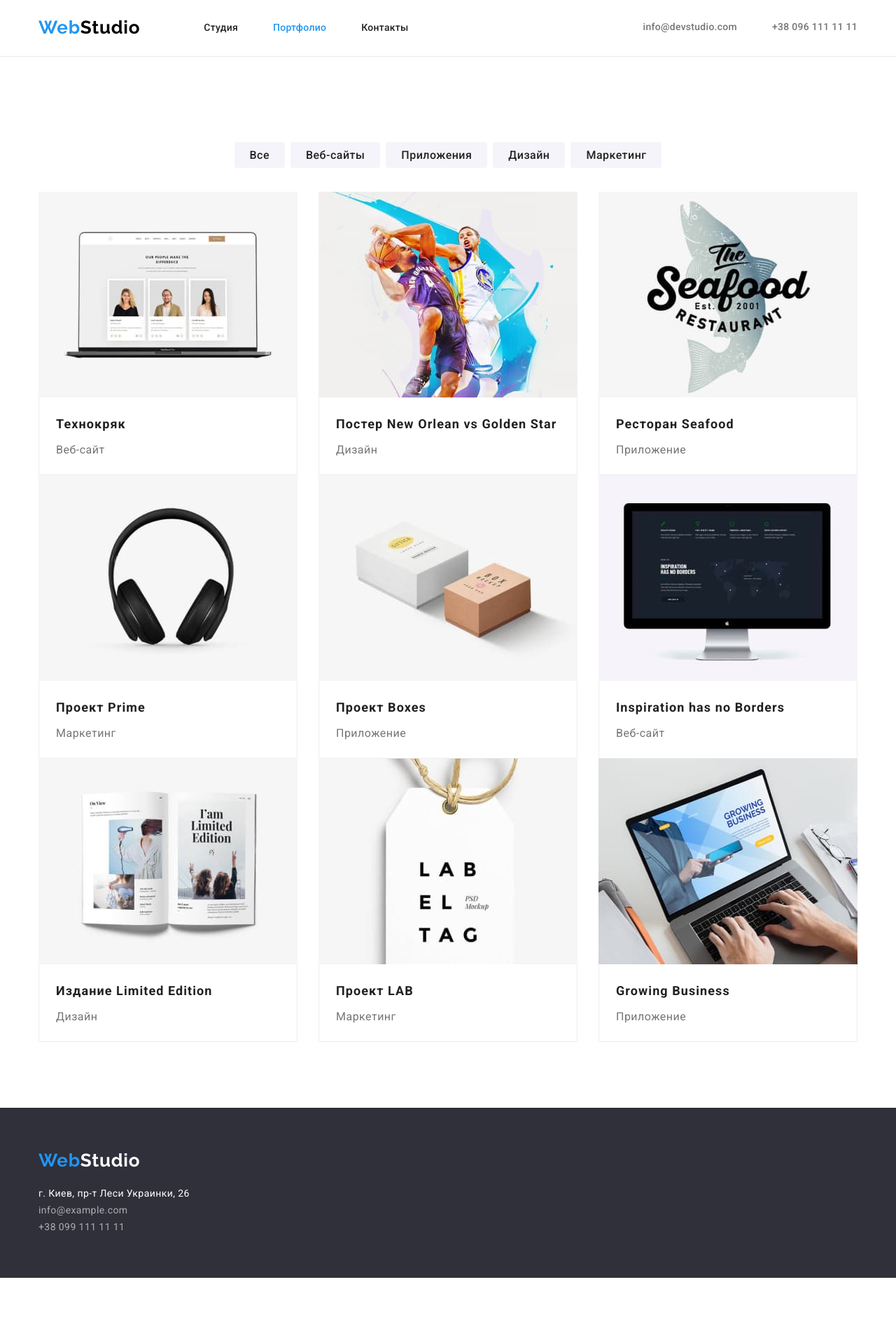
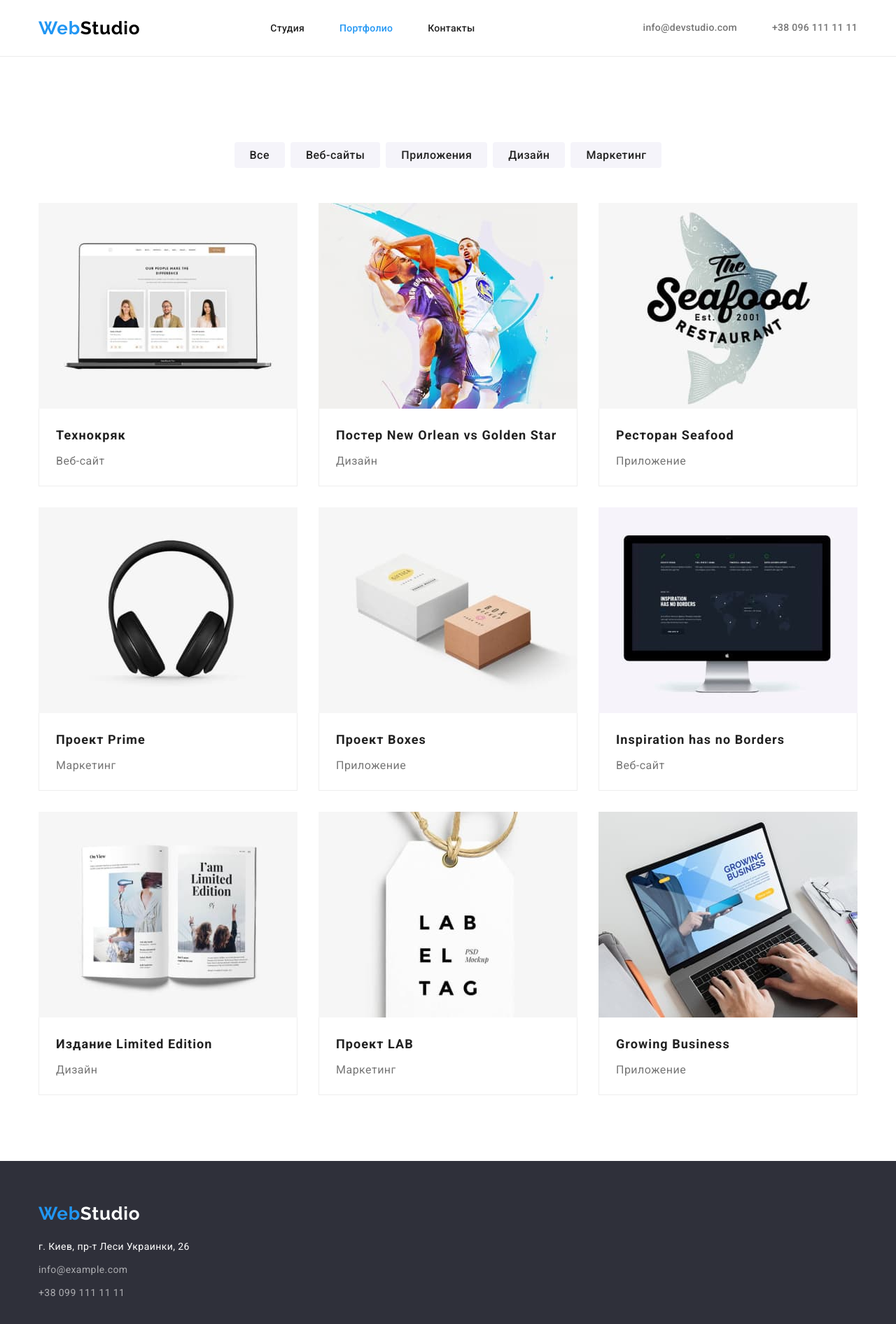
Before and after one commit to Chivas88/goit-markup-hw-03, a plain HTML site: page portfolio.html in a window 1280 px wide. Shown: the whole page at 70% size. Before the commit the page ends 1826 px from the top, so only its background shows below. Drawn offline with nearby package versions, Linux system fonts and the light colour scheme.

Commit message:
Исправляет ошибки

```diff
--- a/css/style.css
+++ b/css/style.css
@@ -6,6 +6,7 @@
   --primary-background-color: #ffffff;
   --secondary-background-color: #2f303a;
   --third-background-color: #e5e5e5;
+  --backgrond-item-color: #ffffff;
   --btn-background-color: #f5f4fa;
   --contacts-color: rgba(255, 255, 255, 0.6);
   --logo-color: #000000;
@@ -77,7 +78,6 @@ body {
 }
 /*--------Header-----------*/
 .header {
-  padding: 24px 0px 25px 0px;
   border-bottom: 1px solid #ececec;
 }
 .header-container {
@@ -109,6 +109,7 @@ body {
   line-height: 1.14;
   letter-spacing: 0.02em;
   color: var(--secondary-title-color);
+  padding: 32px 0;
 }
 .header-link:hover,
 .header-link:focus {
@@ -124,10 +125,10 @@ body {
   line-height: 1.19;
   letter-spacing: 0.03em;
   color: var(--accent-color);
+  margin-right: 93px;
 }
 .header-logo.second {
   color: var(--logo-color);
-  margin-right: 91px;
 }
 .header-contacts-link {
   font-weight: 500;
@@ -136,6 +137,7 @@ body {
   letter-spacing: 0.02em;
   color: var(--primary-text-color);
   display: block;
+  padding: 32px 0;
 }
 .header-contacts-link:hover,
 .header-contacts-link:focus {
@@ -186,6 +188,7 @@ body {
   margin: -15px;
 }
 .benefits-item {
+  flex-basis: calc(100% / 4 - 30px);
   margin: 15px;
 }
 .benefits-second-title {
@@ -224,6 +227,7 @@ body {
 .team-item {
   flex-basis: calc(100% / 4 - 30px);
   margin-right: 30px;
+  background-color: var(--backgrond-item-color);
 }
 .team-item-bottom {
   padding-top: 30px;
@@ -246,11 +250,9 @@ body {
 }
 
 /*-------Footer-------------*/
-.footer-container {
+.footer {
   padding-top: 60px;
   padding-bottom: 60px;
-}
-.footer {
   background-color: var(--secondary-background-color);
 }
 .footer-logo {
@@ -261,6 +263,7 @@ body {
   letter-spacing: 0.03em;
   color: var(--accent-color);
 }
+
 .footer-logo.second-part {
   color: var(--primary-title-color);
 }
@@ -278,6 +281,8 @@ body {
   line-height: 1.71;
   letter-spacing: 0.03em;
   color: var(--contacts-color);
+  display: block;
+  margin-top: 9px;
 }
 .footer-contacts-link:hover,
 .footer-contacts-link:focus {
@@ -289,7 +294,7 @@ body {
 .main-list {
   display: flex;
   justify-content: center;
-  margin-bottom: 34px;
+  margin-bottom: 50px;
 }
 .main-item:not(:last-child) {
   margin-right: 8px;
@@ -298,10 +303,12 @@ body {
   display: flex;
   flex-wrap: wrap;
   margin-right: -30px;
+  margin-bottom: -30px;
 }
 .main-item-secondary {
-  flex-basis: calc(100% / 4 - 30px);
+  flex-basis: calc(100% / 3 - 30px);
   margin-right: 30px;
+  margin-bottom: 30px;
 }
 .main-item-bottom {
   padding: 20px 24px;
```
